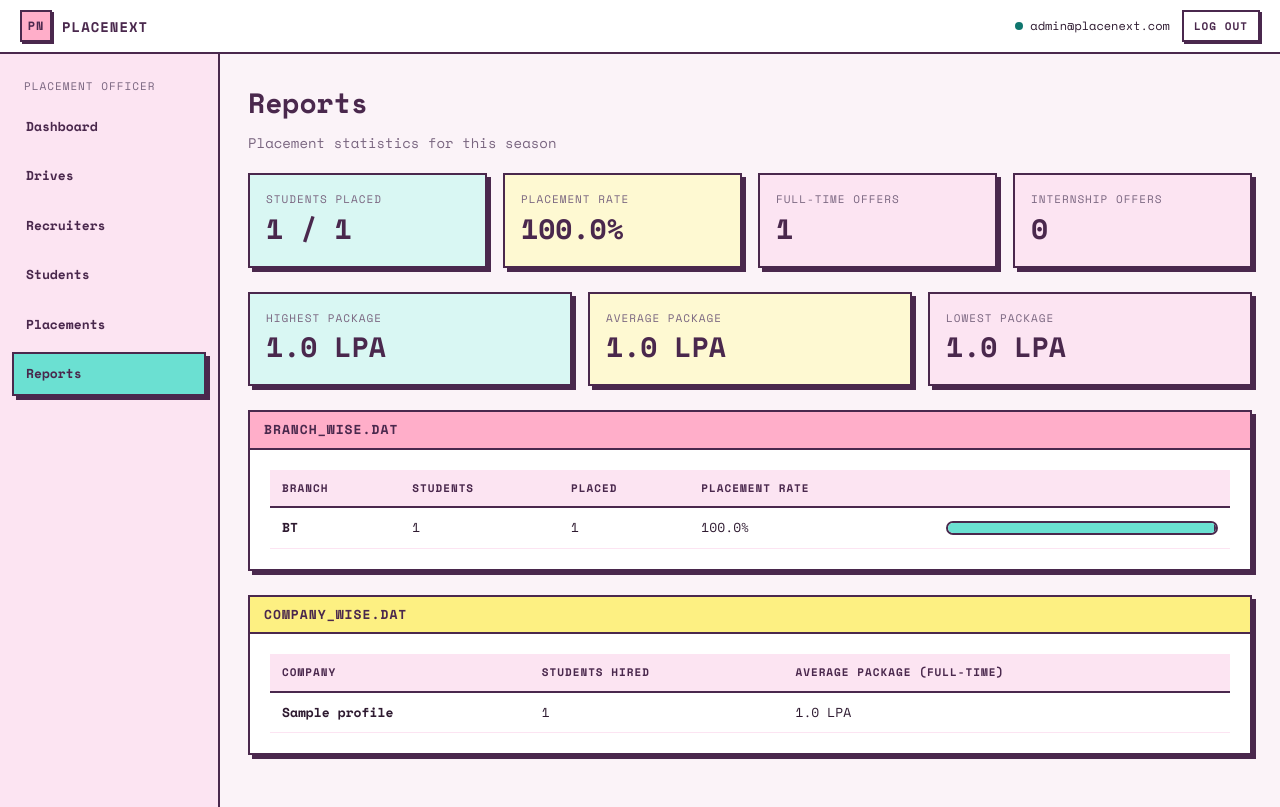
After one commit to 1ow1atency/placenext, a Spring Boot app: page /admin/reports in a window 1280 px wide. The commit adds this page. Run offline with Spring Boot 4, Linux system fonts and the light colour scheme; a user stored in the database is signed in; tables that the repository leaves empty hold one stand-in row (values such as "Sample post"); some of the project's set-up classes (security, data sources, template engines, error pages and the like) are left out, and stand-ins take their place.

Commit message:
Step 15: placement reports by branch and company with package stats

```diff
--- /dev/null
+++ b/src/main/java/com/placenext/placenext/controller/AdminReportController.java
@@ -0,0 +1,22 @@
+package com.placenext.placenext.controller;
+
+import com.placenext.placenext.service.ReportService;
+import org.springframework.stereotype.Controller;
+import org.springframework.ui.Model;
+import org.springframework.web.bind.annotation.GetMapping;
+
+@Controller
+public class AdminReportController {
+
+    private final ReportService reportService;
+
+    public AdminReportController(ReportService reportService) {
+        this.reportService = reportService;
+    }
+
+    @GetMapping("/admin/reports")
+    public String reports(Model model) {
+        model.addAttribute("report", reportService.build());
+        return "admin/reports";
+    }
+}
--- a/src/main/resources/static/css/placenext.css
+++ b/src/main/resources/static/css/placenext.css
@@ -259,3 +259,20 @@ textarea.input { min-height: 120px; resize: vertical; line-height: 1.5; }
 
 /* ===== Admin dashboard and students (Step 14) ===== */
 .window-bar.pink { background: var(--pink); }
+
+/* ===== Reports (Step 15) ===== */
+.bar-cell { min-width: 160px; }
+.bar {
+    height: 14px;
+    background: #fff;
+    border: 2px solid var(--plum);
+    border-radius: 8px;
+    overflow: hidden;
+}
+.bar-fill {
+    height: 100%;
+    background: var(--mint);
+    border-right: 2px solid var(--plum);
+    min-width: 0;
+}
+.bar-fill[style*="width:0%"] { border-right: 0; }
--- /dev/null
+++ b/src/main/resources/templates/admin/reports.html
@@ -0,0 +1,93 @@
+<!DOCTYPE html>
+<html xmlns:th="http://www.thymeleaf.org">
+<head th:replace="~{fragments :: pageHead('Reports')}"></head>
+<body>
+<header th:replace="~{fragments :: statusbar}"></header>
+<div class="shell">
+    <nav th:replace="~{fragments :: sidenav('reports', 'ADMIN')}"></nav>
+    <main class="main">
+
+        <div class="page-head">
+            <div class="page-title">
+                <h1>Reports</h1>
+                <p>Placement statistics for this season</p>
+            </div>
+        </div>
+
+        <div class="stats">
+            <div class="stat mint"><div class="stat-label">Students placed</div>
+                <div class="stat-value" th:text="${report.totalPlaced} + ' / ' + ${report.totalStudents}">0 / 0</div></div>
+            <div class="stat yellow"><div class="stat-label">Placement rate</div>
+                <div class="stat-value" th:text="${report.overallPercent} + '%'">0%</div></div>
+            <div class="stat"><div class="stat-label">Full-time offers</div>
+                <div class="stat-value" th:text="${report.fullTimeOffers}">0</div></div>
+            <div class="stat"><div class="stat-label">Internship offers</div>
+                <div class="stat-value" th:text="${report.internshipOffers}">0</div></div>
+        </div>
+
+        <div class="stats">
+            <div class="stat mint"><div class="stat-label">Highest package</div>
+                <div class="stat-value" th:text="${report.highestLpa != null} ? ${report.highestLpa} + ' LPA' : '—'">—</div></div>
+            <div class="stat yellow"><div class="stat-label">Average package</div>
+                <div class="stat-value" th:text="${report.averageLpa != null} ? ${report.averageLpa} + ' LPA' : '—'">—</div></div>
+            <div class="stat"><div class="stat-label">Lowest package</div>
+                <div class="stat-value" th:text="${report.lowestLpa != null} ? ${report.lowestLpa} + ' LPA' : '—'">—</div></div>
+        </div>
+
+        <div class="window">
+            <div class="window-bar pink"><span>BRANCH_WISE.DAT</span></div>
+            <div class="window-body">
+                <div class="empty" th:if="${#lists.isEmpty(report.branches)}">
+                    <div class="empty-icon">📊</div>
+                    <strong>No students yet</strong>
+                </div>
+                <div class="table-wrap" th:unless="${#lists.isEmpty(report.branches)}">
+                    <table class="table">
+                        <thead>
+                        <tr><th>Branch</th><th>Students</th><th>Placed</th><th>Placement rate</th><th></th></tr>
+                        </thead>
+                        <tbody>
+                        <tr th:each="b : ${report.branches}">
+                            <td><strong th:text="${b.branch}">CSE</strong></td>
+                            <td th:text="${b.total}">0</td>
+                            <td th:text="${b.placed}">0</td>
+                            <td th:text="${b.percent} + '%'">0%</td>
+                            <td class="bar-cell">
+                                <div class="bar"><div class="bar-fill" th:style="'width:' + ${b.percent} + '%'"></div></div>
+                            </td>
+                        </tr>
+                        </tbody>
+                    </table>
+                </div>
+            </div>
+        </div>
+
+        <div class="window">
+            <div class="window-bar yellow"><span>COMPANY_WISE.DAT</span></div>
+            <div class="window-body">
+                <div class="empty" th:if="${#lists.isEmpty(report.companies)}">
+                    <div class="empty-icon">🏢</div>
+                    <strong>No placements yet</strong>
+                    <p>Companies appear here once students accept offers.</p>
+                </div>
+                <div class="table-wrap" th:unless="${#lists.isEmpty(report.companies)}">
+                    <table class="table">
+                        <thead>
+                        <tr><th>Company</th><th>Students hired</th><th>Average package (full-time)</th></tr>
+                        </thead>
+                        <tbody>
+                        <tr th:each="c : ${report.companies}">
+                            <td><strong th:text="${c.company}">Company</strong></td>
+                            <td th:text="${c.hires}">0</td>
+                            <td th:text="${c.averageLpa != null} ? ${c.averageLpa} + ' LPA' : '—'">—</td>
+                        </tr>
+                        </tbody>
+                    </table>
+                </div>
+            </div>
+        </div>
+
+    </main>
+</div>
+</body>
+</html>
--- a/src/main/resources/templates/fragments.html
+++ b/src/main/resources/templates/fragments.html
@@ -45,7 +45,7 @@
         <a th:href="@{/admin/recruiters}" th:classappend="${active == 'recruiters'} ? 'active'">Recruiters</a>
         <a th:href="@{/admin/students}" th:classappend="${active == 'students'} ? 'active'">Students</a>
         <a th:href="@{/admin/placements}" th:classappend="${active == 'placements'} ? 'active'">Placements</a>
-        <a href="#">Reports <span class="soon">SOON</span></a>
+        <a th:href="@{/admin/reports}" th:classappend="${active == 'reports'} ? 'active'">Reports</a>
     </th:block>
 </nav>
 
```
Also changed, not shown: src/main/java/com/placenext/placenext/service/ReportService.java (added, +138 -0 lines).
